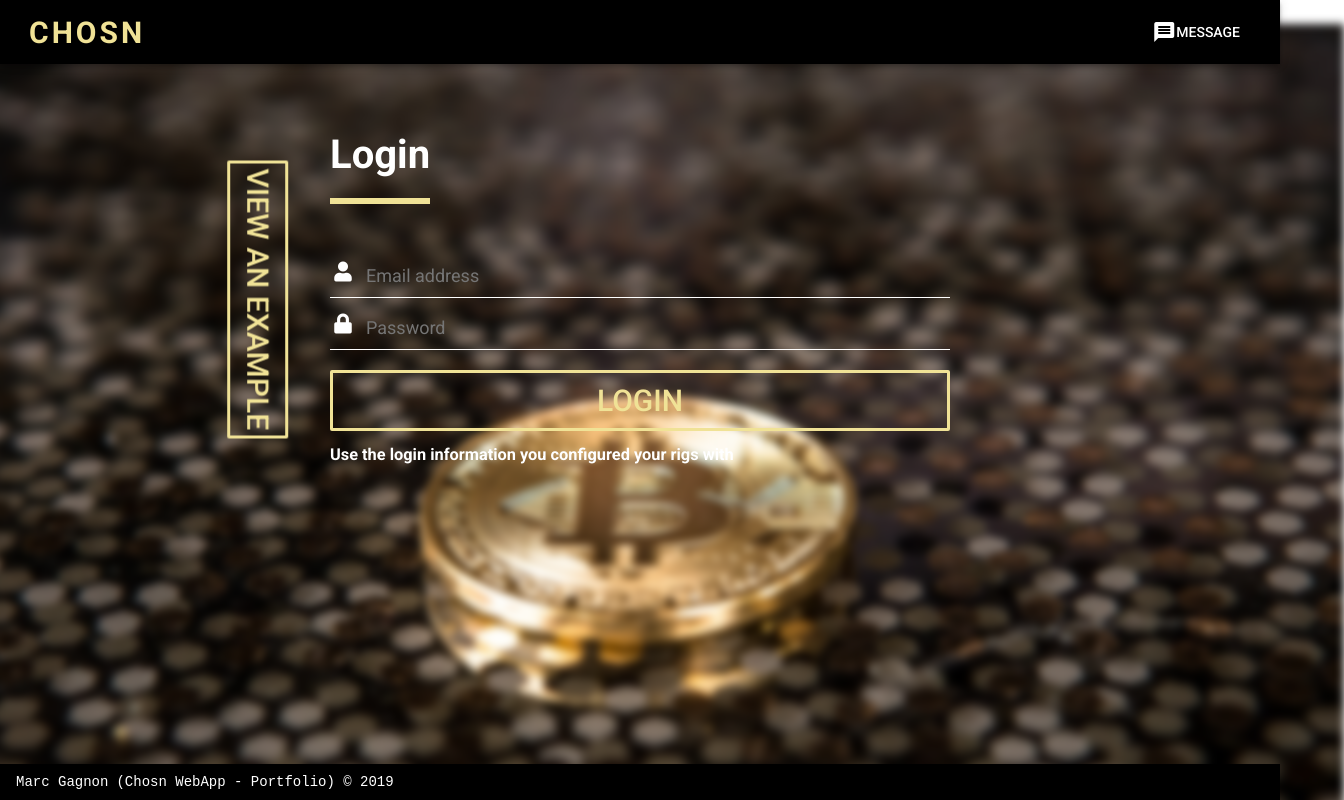
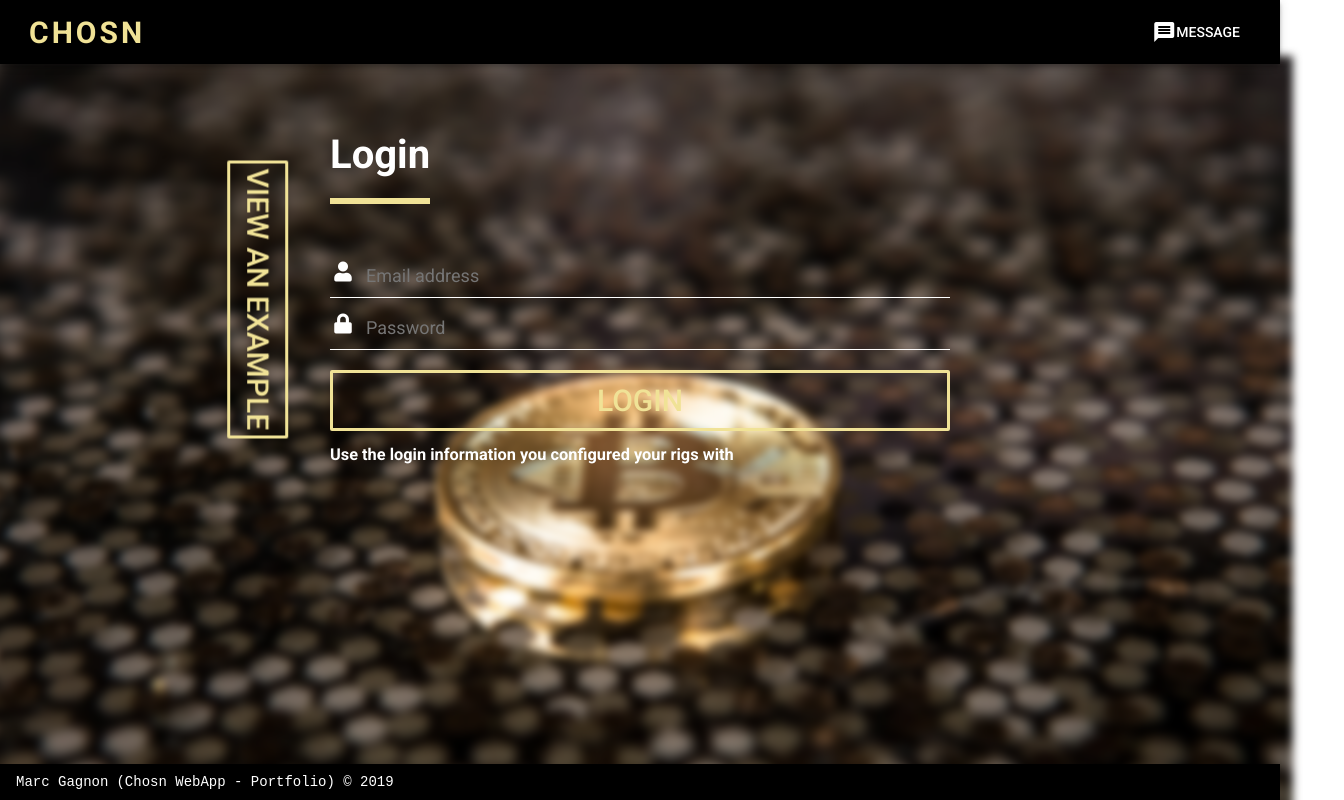
Before and after one commit to Nesci28/nOS-WebApp, a Vue app in the folder client/: page /#/ in a window 1280 px wide. Shown: the top 800 px of the page, 1344 px wide, since content can reach past the window. Built offline with nearby package versions, Linux system fonts and the light colour scheme.

Commit message:
Cant seem to be able to fix the background image

```diff
--- a/client/src/App.vue
+++ b/client/src/App.vue
@@ -65,7 +65,7 @@
 
     <v-footer fixed color="black" class="pa-3">
       <pre class="white--text pr-2">Marc Gagnon</pre>
-      <pre class="white--text">(Chosn WebApp - Portfolio) &copy; {{ new Date().getFullYear() }}</pre>
+      <pre class="white--text">(Chosn WebApp - Portfolio) &copy; 2019</pre>
       <v-spacer></v-spacer>
     </v-footer>
 
@@ -113,9 +113,11 @@
   top: -10px;
   z-index: 1;
   background: url(./assets/btc.jpeg) no-repeat center center fixed;
- background-size: cover;
- filter: blur(4px);
- transform: scale(1.1);
+  background-size: cover;
+  filter: blur(4px);
+  transform: scale(1.02);
+  background-attachment: fixed;
+  height:100%;
 }
 .router-anim-enter-active {
   animation: coming .5s;
--- a/client/src/views/Coins.vue
+++ b/client/src/views/Coins.vue
@@ -29,12 +29,5 @@ export default {
 </script>
 
 <style>
-.background{
-  margin: 0;
-  padding: 0;
-  font-family: sans-serif;
-  background: url(../assets/btc.jpeg);
-  height: 100%;
-  background-size: cover;
-}
+
 </style>
--- a/client/src/views/EditCoins.vue
+++ b/client/src/views/EditCoins.vue
@@ -34,14 +34,6 @@ export default {
 </script>
 
 <style>
-.background{
-  margin: 0;
-  padding: 0;
-  font-family: sans-serif;
-  background: url(../assets/btc.jpeg);
-  height: 100%;
-  background-size: cover;
-}
 .centerText{
   text-align: center;
   text-decoration: underline;
--- a/client/src/views/EditOverclocks.vue
+++ b/client/src/views/EditOverclocks.vue
@@ -34,14 +34,6 @@ export default {
 </script>
 
 <style>
-.background{
-  margin: 0;
-  padding: 0;
-  font-family: sans-serif;
-  background: url(../assets/btc.jpeg);
-  height: 100%;
-  background-size: cover;
-}
 .centerText{
   text-align: center;
   text-decoration: underline;
--- a/client/src/views/EditSystem.vue
+++ b/client/src/views/EditSystem.vue
@@ -183,15 +183,6 @@ export default {
   color: white;
   text-decoration-color: white;
 }
-
-.background{
-  margin: 0;
-  padding: 0;
-  font-family: sans-serif;
-  background: url(../assets/btc.jpeg);
-  height: 100%;
-  background-size: cover;
-}
 .right{
   right: -5%;
 }
--- a/client/src/views/Example.vue
+++ b/client/src/views/Example.vue
@@ -178,14 +178,6 @@ export default {
 </script>
 
 <style scoped>
-.background{
-  margin: 0;
-  padding: 0;
-  font-family: sans-serif;
-  background: url(../assets/btc.jpeg);
-  height: 100%;
-  background-size: cover;
-}
 .roundImg{
   border-radius: 50%;
 }
--- a/client/src/views/Login.vue
+++ b/client/src/views/Login.vue
@@ -82,15 +82,6 @@ export default {
   font-size: 30px;
   margin: 18px 0;
 }
-
-.background{
-  margin: 0;
-  padding: 0;
-  font-family: sans-serif;
-  background: url(../assets/btc.jpeg);
-  height: 100%;
-  background-size: cover;
-}
 .login-box{
   width: 50%;
   left: 50%;
--- a/client/src/views/Miners.vue
+++ b/client/src/views/Miners.vue
@@ -29,12 +29,5 @@ export default {
 </script>
 
 <style scoped>
-.background{
-  margin: 0;
-  padding: 0;
-  font-family: sans-serif;
-  background: url(../assets/btc.jpeg);
-  height: 100%;
-  background-size: cover;
-}
+
 </style>
--- a/client/src/views/Rigs.vue
+++ b/client/src/views/Rigs.vue
@@ -5,17 +5,19 @@
     <div class="content">
       <v-layout row wrap>
         <v-flex xs16 sm16 md6 lg6 v-for="rig in rigNumber" :key="rig" pa-4 class="tableTest">
-          <v-card v-bind:class="{ flashingCard: disableSwitch[rig - 1] }" v-model="rigHostname[rig - 1]" class="fade-in rounded-card rigCard" height="100%" top="30%">
 
-              <h1 @click="rigGraph=!rigGraph" v-bind:class="{ redText: disableSwitch[rig - 1] }" class="textColor pl-3" style="text-align:left;float:left;">{{ rigHostname[rig - 1].toUpperCase() }}</h1>
+          <v-card v-bind:class="{ flashingCard: !rigStatus[rig - 1] && !disableSwitch[rig - 1] }" v-model="rigHostname[rig - 1]" class="fade-in rounded-card rigCard" height="100%" top="30%">
+            <h1 @click="rigGraph=!rigGraph" v-bind:class="{ redText: !rigStatus[rig - 1] && !disableSwitch[rig - 1] }" class="textColor pl-3" style="text-align:left;float:left;">{{ rigHostname[rig - 1].toUpperCase() }}</h1>
             <v-switch
+              style="text-align:left;float:left;"
               v-if='!rigStatus[rig - 1]'
               v-model="disableSwitch[rig - 1]"
               color="red"
-                class="pt-2 pl-3"
+              height=0.01
+              class="lastSeen mt-3 ml-5"
               dark
             ></v-switch>
-              <h2 v-if='!rigStatus[rig - 1]' class="white--text pt-1 pr-3" style="text-align:right;float:right;">Last seen : {{ rigSeen[rig - 1] }} ago</h2>
+            <h2 v-if='!rigStatus[rig - 1]' class="white--text pt-1 pr-3" style="text-align:right;float:right;">{{ rigSeen[rig - 1] }} ago</h2>
             <hr style="clear:both;" color="#F0E296"/>
 
             <div>
@@ -25,9 +27,12 @@
                 </li>
                 <li class="rigLi" @click='hashrateOver("nvidia", rig)'>{{ coin[rig - 1][0] }}</li>
                 <li class="rigLi" @click='hashrateOver("nvidia", rig)'>{{ algo[rig - 1][0] }}</li>
-                <li class="rigLi" @click='hashrateOver("nvidia", rig)'>{{ hashrateNvidia[rig - 1] }}</li>
-                <li class="rigLi" @click='hashrateOver("nvidia", rig)'>{{ temperatureNvidia[rig - 1] }}</li>
-                <li class="rigLi" @click='hashrateOver("nvidia", rig)'>{{ wattNvidia[rig - 1] }} W</li>
+                <li v-if="rigStatus[rig - 1]" class="rigLi" @click='hashrateOver("nvidia", rig)'>{{ hashrateNvidia[rig - 1] }}</li>
+                <li v-else class="rigLi" @click='hashrateOver("nvidia", rig)'>null</li>
+                <li v-if="rigStatus[rig - 1]" class="rigLi" @click='hashrateOver("nvidia", rig)'>{{ temperatureNvidia[rig - 1] }}</li>
+                <li v-else class="rigLi" @click='hashrateOver("nvidia", rig)'>null</li>
+                <li v-if="rigStatus[rig - 1]" class="rigLi" @click='hashrateOver("nvidia", rig)'>{{ wattNvidia[rig - 1] }} W</li>
+                <li v-else class="rigLi" @click='hashrateOver("nvidia", rig)'>null</li>
               </ul>
               <v-divider color="#F0E296"></v-divider>
               <ul v-if='rigBrand[rig - 1].includes("Amd")' style="cursor: pointer"  class="rigUlRed white--text">
@@ -36,9 +41,12 @@
                 </li>
                 <li class="rigLi" @click='hashrateOver("amd", rig)'>{{ coin[rig - 1][1] }}</li>
                 <li class="rigLi" @click='hashrateOver("amd", rig)'>{{ algo[rig - 1][1] }}</li>
-                <li class="rigLi" @click='hashrateOver("amd", rig)'>{{ hashrateAmd[rig - 1] }}</li>
-                <li class="rigLi" @click='hashrateOver("amd", rig)'>{{ temperatureAmd[rig - 1] }}</li>
-                <li class="rigLi" @click='hashrateOver("amd", rig)'>{{ wattAmd[rig - 1] }} W</li>
+                <li v-if="rigStatus[rig - 1]" class="rigLi" @click='hashrateOver("amd", rig)'>{{ hashrateAmd[rig - 1] }}</li>
+                <li v-else class="rigLi" @click='hashrateOver("nvidia", rig)'>null</li>
+                <li v-if="rigStatus[rig - 1]" class="rigLi" @click='hashrateOver("amd", rig)'>{{ temperatureAmd[rig - 1] }}</li>
+                <li v-else class="rigLi" @click='hashrateOver("nvidia", rig)'>null</li>
+                <li v-if="rigStatus[rig - 1]" class="rigLi" @click='hashrateOver("amd", rig)'>{{ wattAmd[rig - 1] }} W</li>
+                <li v-else class="rigLi" @click='hashrateOver("nvidia", rig)'>null</li>
               </ul>
               <v-divider color="#F0E296"></v-divider>
 
@@ -348,7 +356,7 @@ export default {
   color: white;
 }
 .content{
-  position: fixed;
+  position: absolute;
   left: 0;
   right: 0;
   z-index: 2;
```
Also changed, not shown: 1 other file (tests, documents, lock files or other folders). Lines whose indentation alone changed are shown as unchanged.
